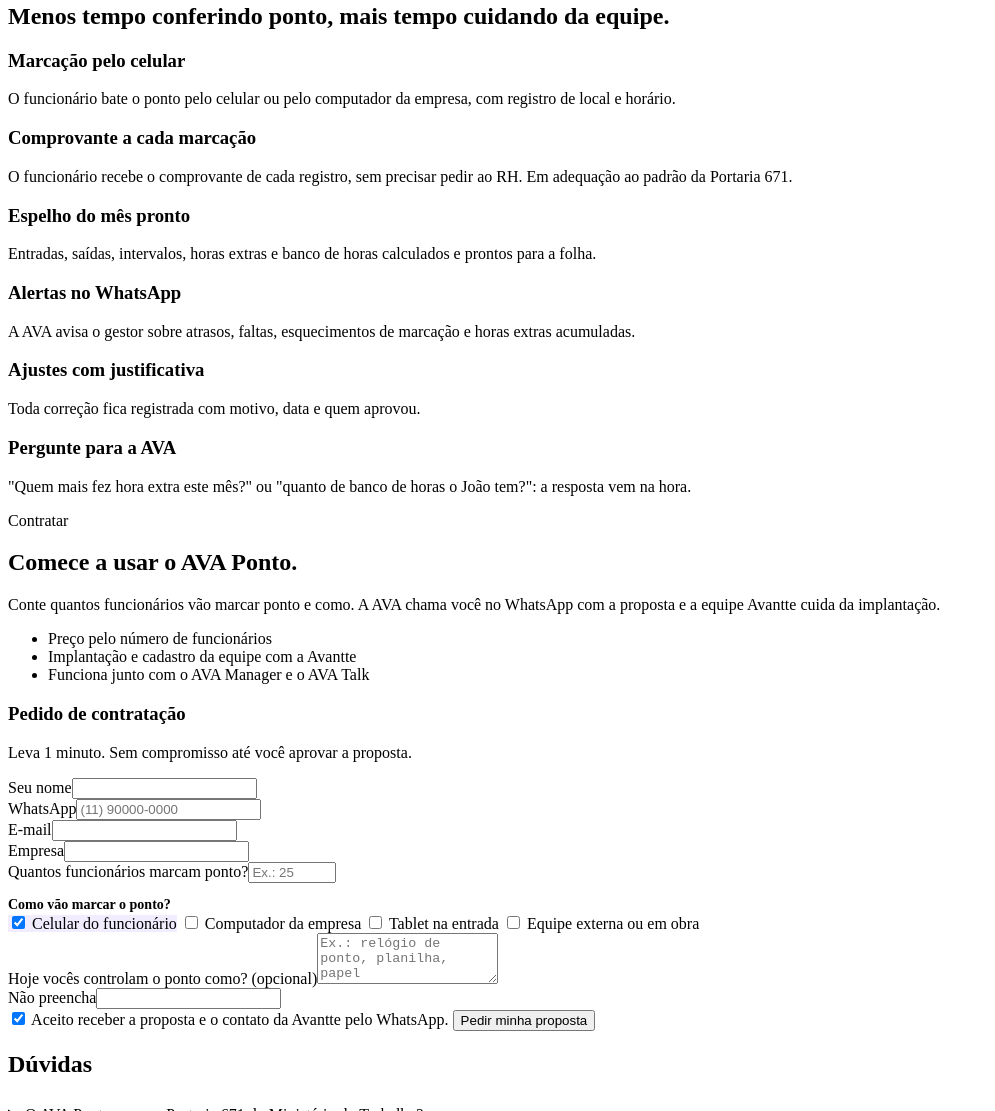
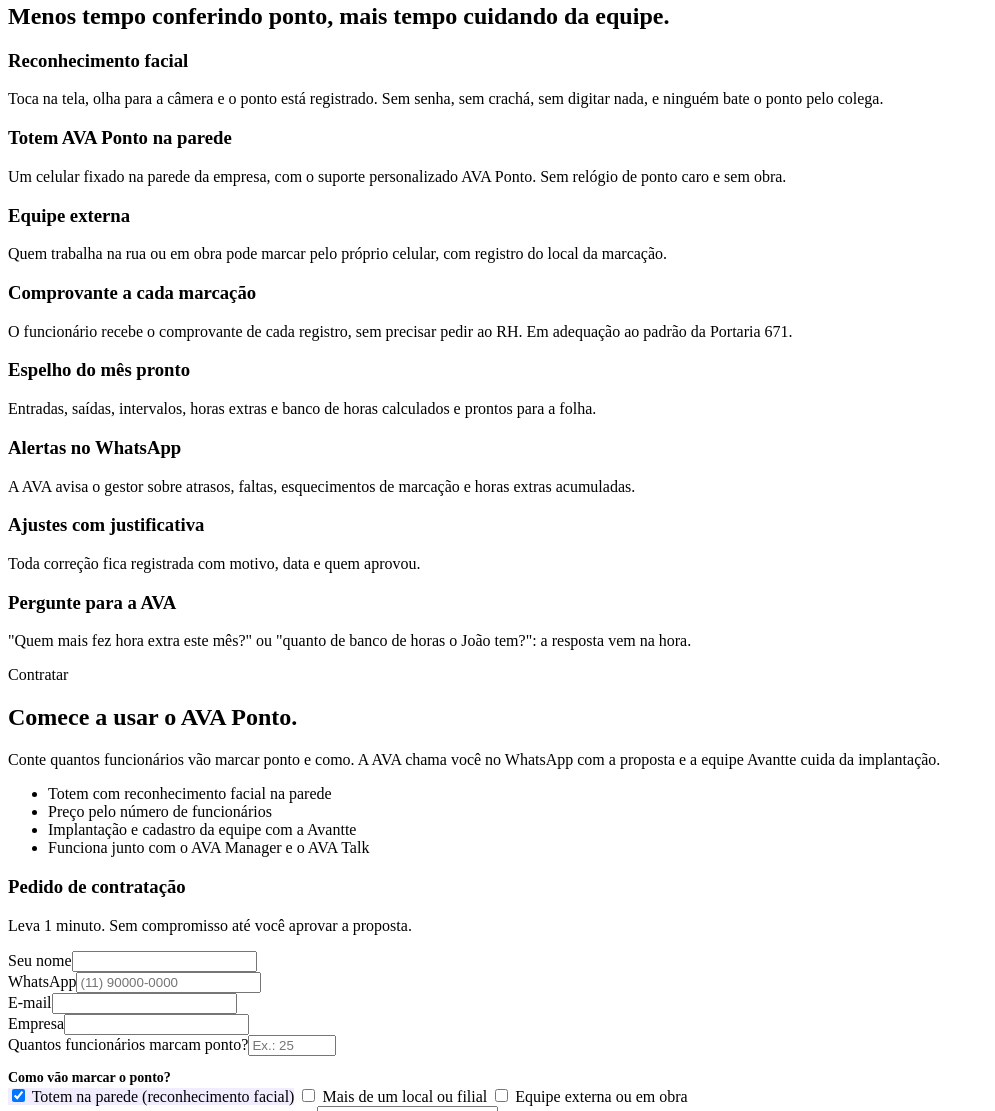
Before and after one commit to grupoavantte/avaconnect, a website: page public/ponto.html in a window 1280 px wide. Shown: the part 2820-3931 px from the top of the page, without its empty margins (0-995 px from the left). Drawn offline with Linux system fonts and the light colour scheme.

Commit message:
AVA Ponto: reconhecimento facial no totem na parede

```diff
--- a/public/ponto.html
+++ b/public/ponto.html
@@ -3,8 +3,8 @@
 <head>
 <meta charset="utf-8">
 <meta name="viewport" content="width=device-width,initial-scale=1">
-<title>AVA Ponto — ponto eletrônico pelo celular com IA | AVA Connect</title>
-<meta name="description" content="AVA Ponto: controle de ponto eletrônico pelo celular ou computador, com espelho de ponto, banco de horas e uma IA que avisa o gestor sobre atrasos, faltas e horas extras.">
+<title>AVA Ponto — ponto eletrônico com reconhecimento facial e IA | AVA Connect</title>
+<meta name="description" content="AVA Ponto: ponto eletrônico por reconhecimento facial num celular fixado na parede, sem digitar nada. Espelho de ponto, banco de horas e uma IA que avisa o gestor sobre atrasos, faltas e horas extras.">
 <meta name="robots" content="index,follow,max-image-preview:large">
 <link rel="canonical" href="{{BASE}}/ponto">
 <link rel="icon" href="/brand/favicon.png">
@@ -14,7 +14,7 @@
 <meta property="og:site_name" content="AVA Connect">
 <meta property="og:url" content="{{BASE}}/ponto">
 <meta property="og:title" content="AVA Ponto — ponto eletrônico com IA">
-<meta property="og:description" content="Ponto pelo celular, espelho do mês pronto e alertas para o gestor no WhatsApp.">
+<meta property="og:description" content="Ponto por reconhecimento facial, sem digitar nada. Espelho do mês pronto e alertas para o gestor no WhatsApp.">
 <!--JSONLD-->
 <link rel="preconnect" href="https://fonts.googleapis.com">
 <link href="https://fonts.googleapis.com/css2?family=Inter:wght@400;500;600;700&family=Montserrat:wght@700;800&display=swap" rel="stylesheet">
@@ -35,7 +35,7 @@
   <div class="txt">
     <p class="pill" style="color:var(--violet)">AVA Ponto · ponto eletrônico com inteligência artificial</p>
     <h1>O ponto dos seus funcionários fechado sem planilha e sem susto.</h1>
-    <p class="lead">Seus funcionários marcam o ponto pelo celular ou pelo computador. A AVA fecha o espelho do mês, calcula horas extras e banco de horas e avisa o gestor no WhatsApp quando algo sai do combinado.</p>
+    <p class="lead">O funcionário toca na tela do AVA Ponto na parede da empresa, olha para a câmera e pronto: o ponto é registrado por reconhecimento facial, sem digitar nada. A AVA fecha o espelho do mês, calcula horas extras e banco de horas e avisa o gestor no WhatsApp quando algo sai do combinado.</p>
     <div class="ctas"><a href="#contratar" class="btn btn-violet">Contratar o AVA Ponto</a><a href="#recursos" class="btn btn-ghost">Ver os recursos</a></div>
   </div>
   <div class="simbolo"><svg viewBox="0 0 100 100" role="img" aria-label="Símbolo do AVA Ponto"><defs><linearGradient id="gp1" x1="0" y1="0" x2="1" y2="1"><stop offset="0" stop-color="#6C4DFF"/><stop offset="1" stop-color="#12D8C4"/></linearGradient></defs><circle cx="50" cy="50" r="38" stroke="url(#gp1)" stroke-width="10" fill="none"/><circle cx="50" cy="24" r="5" fill="url(#gp1)"/><path d="M31 70L50 44L69 70" stroke="url(#gp1)" stroke-width="9" stroke-linecap="round" stroke-linejoin="round" fill="none"/></svg></div>
@@ -45,7 +45,9 @@
   <p class="eyebrow" style="color:var(--violet-ink)">Recursos</p>
   <h2 class="h2">Menos tempo conferindo ponto, mais tempo cuidando da equipe.</h2>
   <div class="cards">
-    <div class="card"><h3>Marcação pelo celular</h3><p>O funcionário bate o ponto pelo celular ou pelo computador da empresa, com registro de local e horário.</p></div>
+    <div class="card"><h3>Reconhecimento facial</h3><p>Toca na tela, olha para a câmera e o ponto está registrado. Sem senha, sem crachá, sem digitar nada, e ninguém bate o ponto pelo colega.</p></div>
+    <div class="card"><h3>Totem AVA Ponto na parede</h3><p>Um celular fixado na parede da empresa, com o suporte personalizado AVA Ponto. Sem relógio de ponto caro e sem obra.</p></div>
+    <div class="card"><h3>Equipe externa</h3><p>Quem trabalha na rua ou em obra pode marcar pelo próprio celular, com registro do local da marcação.</p></div>
     <div class="card"><h3>Comprovante a cada marcação</h3><p>O funcionário recebe o comprovante de cada registro, sem precisar pedir ao RH. Em adequação ao padrão da Portaria 671.</p></div>
     <div class="card"><h3>Espelho do mês pronto</h3><p>Entradas, saídas, intervalos, horas extras e banco de horas calculados e prontos para a folha.</p></div>
     <div class="card"><h3>Alertas no WhatsApp</h3><p>A AVA avisa o gestor sobre atrasos, faltas, esquecimentos de marcação e horas extras acumuladas.</p></div>
@@ -59,7 +61,7 @@
     <p class="eyebrow" style="color:var(--violet)">Contratar</p>
     <h2 class="h2">Comece a usar o AVA Ponto.</h2>
     <p class="intro">Conte quantos funcionários vão marcar ponto e como. A AVA chama você no WhatsApp com a proposta e a equipe Avantte cuida da implantação.</p>
-    <ul class="lista"><li>Preço pelo número de funcionários</li><li>Implantação e cadastro da equipe com a Avantte</li><li>Funciona junto com o AVA Manager e o AVA Talk</li></ul>
+    <ul class="lista"><li>Totem com reconhecimento facial na parede</li><li>Preço pelo número de funcionários</li><li>Implantação e cadastro da equipe com a Avantte</li><li>Funciona junto com o AVA Manager e o AVA Talk</li></ul>
   </div>
   <form class="form" id="fContratar" data-produto="AVA Ponto" novalidate>
     <h3>Pedido de contratação</h3>
@@ -75,9 +77,8 @@
     </div>
     <fieldset style="border:0;padding:0;margin:14px 0 0"><legend style="font-size:14px;font-weight:600;padding:0">Como vão marcar o ponto?</legend>
       <div class="opcoes">
-        <label><input type="checkbox" name="dep" value="Celular do funcionário" checked> Celular do funcionário</label>
-        <label><input type="checkbox" name="dep" value="Computador da empresa"> Computador da empresa</label>
-        <label><input type="checkbox" name="dep" value="Tablet na entrada"> Tablet na entrada</label>
+        <label><input type="checkbox" name="dep" value="Totem na parede (reconhecimento facial)" checked> Totem na parede (reconhecimento facial)</label>
+        <label><input type="checkbox" name="dep" value="Mais de um local ou filial"> Mais de um local ou filial</label>
         <label><input type="checkbox" name="dep" value="Equipe externa ou em obra"> Equipe externa ou em obra</label>
       </div>
     </fieldset>
@@ -92,7 +93,8 @@
 <section class="sec"><div class="w faq">
   <h2 class="h2" style="margin-bottom:28px">Dúvidas</h2>
   <details><summary>O AVA Ponto segue a Portaria 671 do Ministério do Trabalho?</summary><p>O AVA Ponto está sendo adequado às exigências do registro de ponto por programa (REP-P) da Portaria 671, como comprovante assinado e os arquivos exigidos pela fiscalização. Na proposta, informamos a situação da adequação e a data de liberação para a sua empresa.</p></details>
-  <details><summary>Precisa comprar relógio de ponto?</summary><p>Não. O ponto é marcado pelo celular, computador ou tablet que a empresa já tem.</p></details>
+  <details><summary>Precisa comprar relógio de ponto?</summary><p>Não. O AVA Ponto usa um celular fixado na parede da empresa, com o suporte personalizado AVA Ponto. O funcionário toca na tela e o reconhecimento facial registra o ponto.</p></details>
+  <details><summary>E os dados do rosto dos funcionários?</summary><p>A biometria é usada só para registrar o ponto, com o consentimento do funcionário, e fica protegida conforme a LGPD. Ninguém de fora da empresa tem acesso.</p></details>
   <details><summary>Serve para equipe externa?</summary><p>Sim. Quem trabalha na rua ou em obra marca pelo celular, com registro do local da marcação.</p></details>
   <details><summary>Quanto custa?</summary><p>O preço depende do número de funcionários. Preencha o pedido e a AVA envia a proposta pelo WhatsApp.</p></details>
 </div></section>
```
Also changed, not shown: public/divisao.html (+2 -2 lines).
